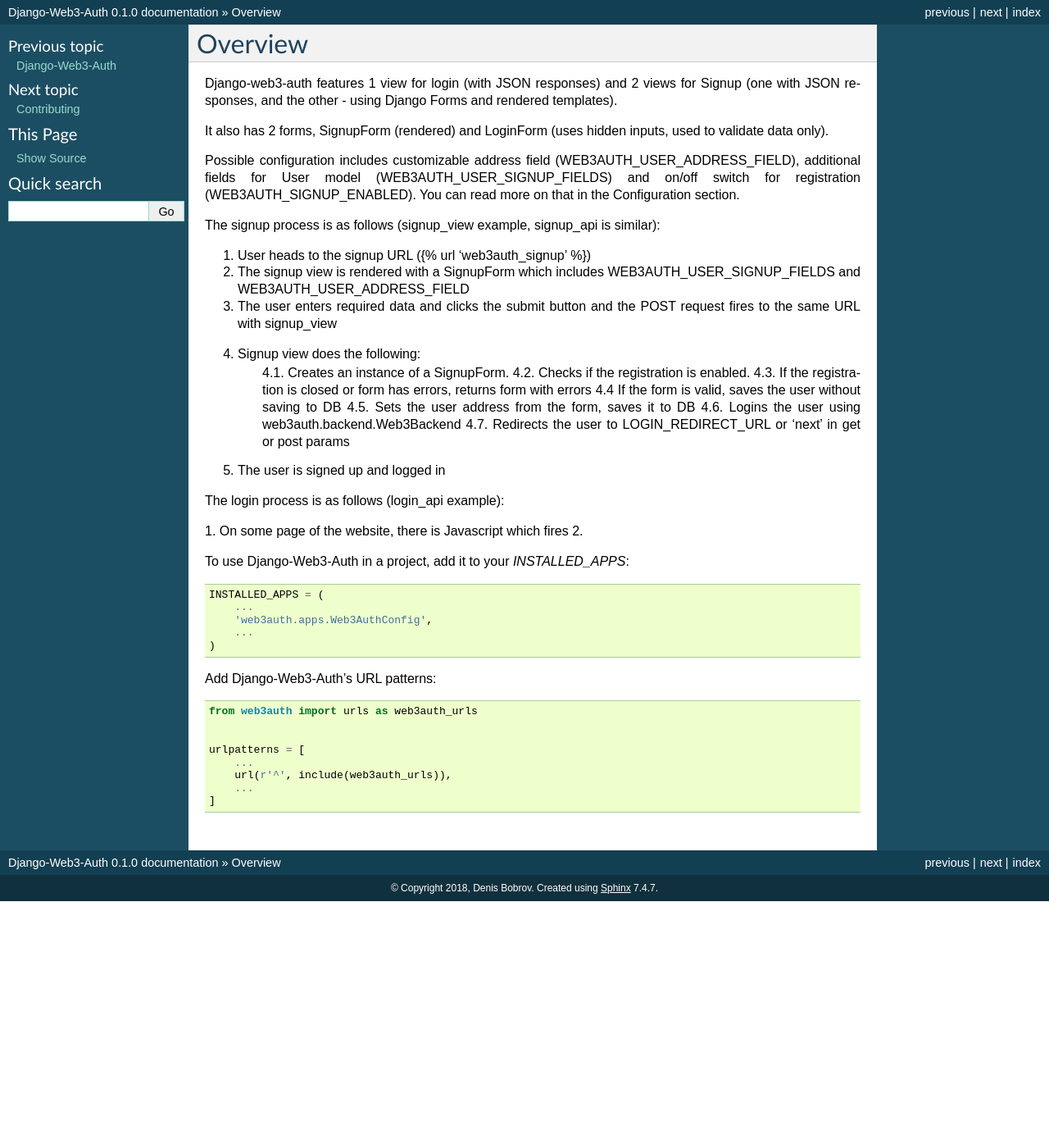
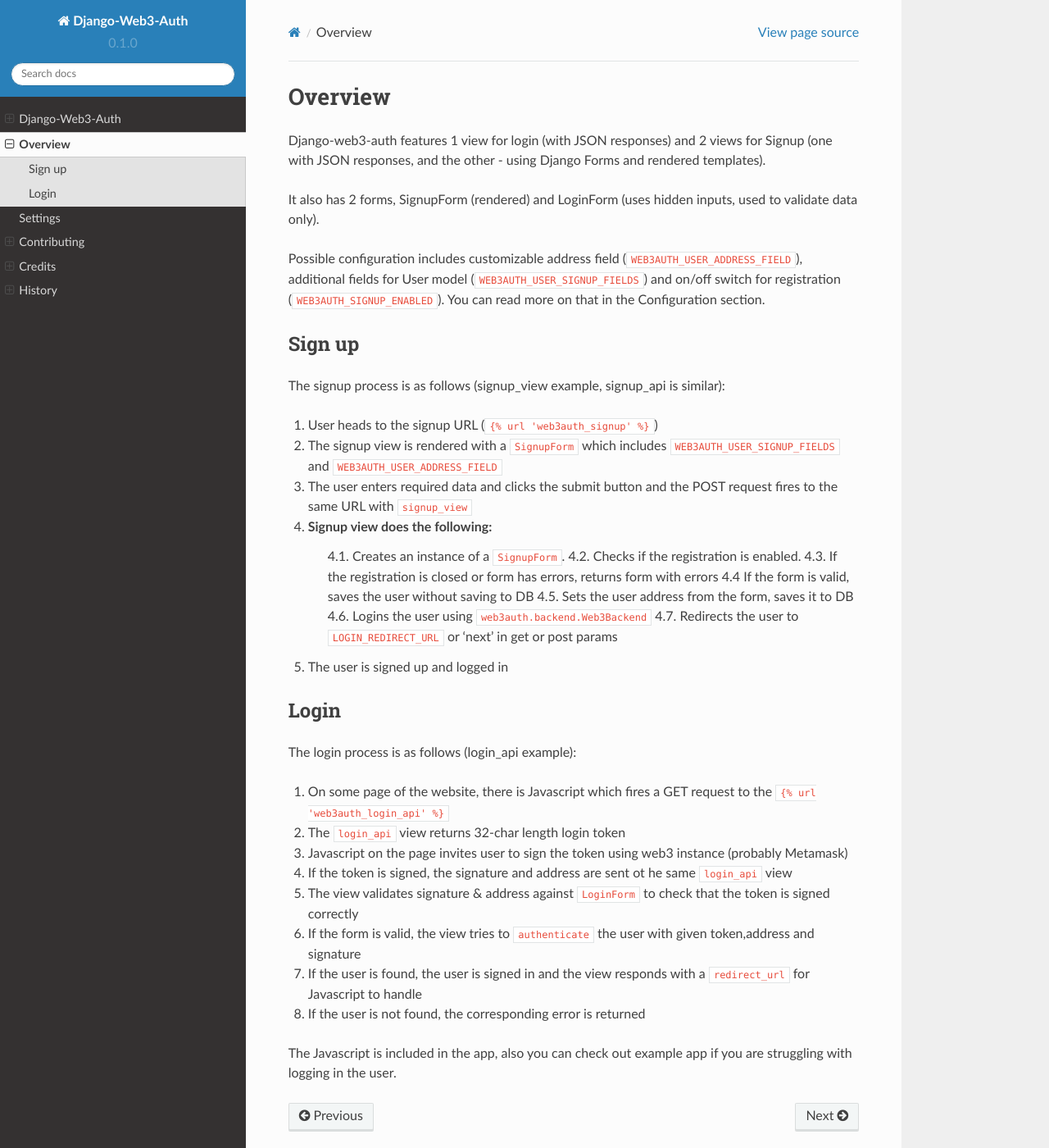
Before and after one commit to LedgerNinja0x/Django-Web3, a Sphinx documentation site: the page built from docs/overview.rst, in a window 1280 px wide and 1400 px high. Shown: the whole window at 82% size. Built offline with Sphinx 7.4.7 and the Read the Docs theme 2.0.0, drawn with Linux system fonts in a browser that asks for light colours; some of the changed text lies outside the part shown.

Commit message:
Added sphinx-rtd-theme to conf.py, requirements_dev.txt Finished docs

```diff
--- a/docs/conf.py
+++ b/docs/conf.py
@@ -100,7 +100,17 @@ pygments_style = 'sphinx'
 
 # The theme to use for HTML and HTML Help pages.  See the documentation for
 # a list of builtin themes.
-html_theme = 'default'
+import sphinx_rtd_theme
+html_theme = "sphinx_rtd_theme"
+html_theme_path = [sphinx_rtd_theme.get_html_theme_path()]
+html_theme_options = {
+    'display_version': True,
+    # Toc options
+    'collapse_navigation': False,
+    'sticky_navigation': True,
+    'navigation_depth': 4,
+}
+
 
 # Theme options are theme-specific and customize the look and feel of a theme
 # further.  For a list of options available for each theme, see the
--- a/docs/index.rst
+++ b/docs/index.rst
@@ -13,6 +13,7 @@ Contents:
 
    readme
    overview
+   settings
    contributing
    authors
    history
--- a/docs/overview.rst
+++ b/docs/overview.rst
@@ -7,51 +7,40 @@ and 2 views for Signup (one with JSON responses, and the other - using Django Fo
 
 It also has 2 forms, SignupForm (rendered) and LoginForm (uses hidden inputs, used to validate data only).
 
-Possible configuration includes customizable address field (WEB3AUTH_USER_ADDRESS_FIELD), additional fields for User model (WEB3AUTH_USER_SIGNUP_FIELDS) and on/off switch for registration (WEB3AUTH_SIGNUP_ENABLED).
+Possible configuration includes customizable address field (``WEB3AUTH_USER_ADDRESS_FIELD``), additional fields for User model (``WEB3AUTH_USER_SIGNUP_FIELDS``) and on/off switch for registration (``WEB3AUTH_SIGNUP_ENABLED``).
 You can read more on that in the Configuration section.
+
+Sign up
+-------
 
 The signup process is as follows (signup_view example, signup_api is similar):
 
-1. User heads to the signup URL ({% url 'web3auth_signup' %})
-2. The signup view is rendered with a SignupForm which includes WEB3AUTH_USER_SIGNUP_FIELDS and WEB3AUTH_USER_ADDRESS_FIELD
-3. The user enters required data and clicks the submit button and the POST request fires to the same URL with signup_view
+1. User heads to the signup URL (``{% url 'web3auth_signup' %}``)
+2. The signup view is rendered with a ``SignupForm`` which includes ``WEB3AUTH_USER_SIGNUP_FIELDS`` and ``WEB3AUTH_USER_ADDRESS_FIELD``
+3. The user enters required data and clicks the submit button and the POST request fires to the same URL with ``signup_view``
 4. Signup view does the following:
-    4.1. Creates an instance of a SignupForm.
+    4.1. Creates an instance of a ``SignupForm``.
     4.2. Checks if the registration is enabled.
     4.3. If the registration is closed or form has errors, returns form with errors
     4.4 If the form is valid, saves the user without saving to DB
     4.5. Sets the user address from the form, saves it to DB
-    4.6. Logins the user using web3auth.backend.Web3Backend
-    4.7. Redirects the user to LOGIN_REDIRECT_URL or 'next' in get or post params
+    4.6. Logins the user using ``web3auth.backend.Web3Backend``
+    4.7. Redirects the user to ``LOGIN_REDIRECT_URL`` or 'next' in get or post params
 5. The user is signed up and logged in
+
+Login
+-----
 
 The login process is as follows (login_api example):
 
-1. On some page of the website, there is Javascript which fires
-2.
+1. On some page of the website, there is Javascript which fires a GET request to the ``{% url 'web3auth_login_api' %}``
+2. The ``login_api`` view returns 32-char length login token
+3. Javascript on the page invites user to sign the token using web3 instance (probably Metamask)
+4. If the token is signed, the signature and address are sent ot he same ``login_api`` view
+5. The view validates signature & address against ``LoginForm`` to check that the token is signed correctly
+6. If the form is valid, the view tries to ``authenticate`` the user with given token,address and signature
+7. If the user is found, the user is signed in and the view responds with a ``redirect_url`` for Javascript to handle
+8. If the user is not found, the corresponding error is returned
 
 
-
-
-To use Django-Web3-Auth in a project, add it to your `INSTALLED_APPS`:
-
-.. code-block:: python
-
-    INSTALLED_APPS = (
-        ...
-        'web3auth.apps.Web3AuthConfig',
-        ...
-    )
-
-Add Django-Web3-Auth's URL patterns:
-
-.. code-block:: python
-
-    from web3auth import urls as web3auth_urls
-
-
-    urlpatterns = [
-        ...
-        url(r'^', include(web3auth_urls)),
-        ...
-    ]
+The Javascript is included in the app, also you can check out example app if you are struggling with logging in the user.
--- a/requirements_dev.txt
+++ b/requirements_dev.txt
@@ -1,3 +1,4 @@
 bumpversion==0.5.3
 wheel==0.30.0
 sphinx==1.7.5
+sphinx-rtd-theme==0.4.0
```
Also changed, not shown: README.rst (+0 -18 lines), docs/modules.rst (added, +7 -0 lines), docs/settings.rst (added, +37 -0 lines), docs/web3auth.rst (added, +94 -0 lines).
